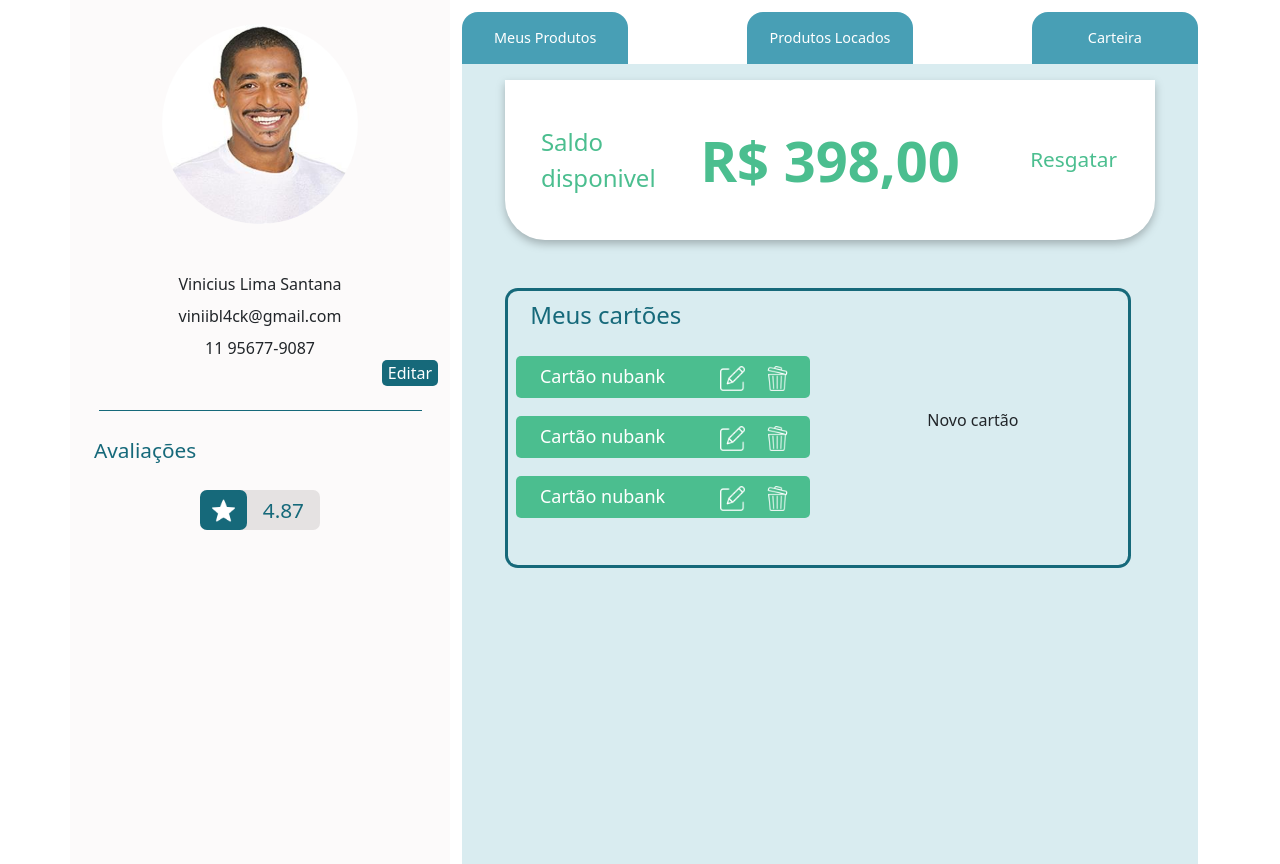
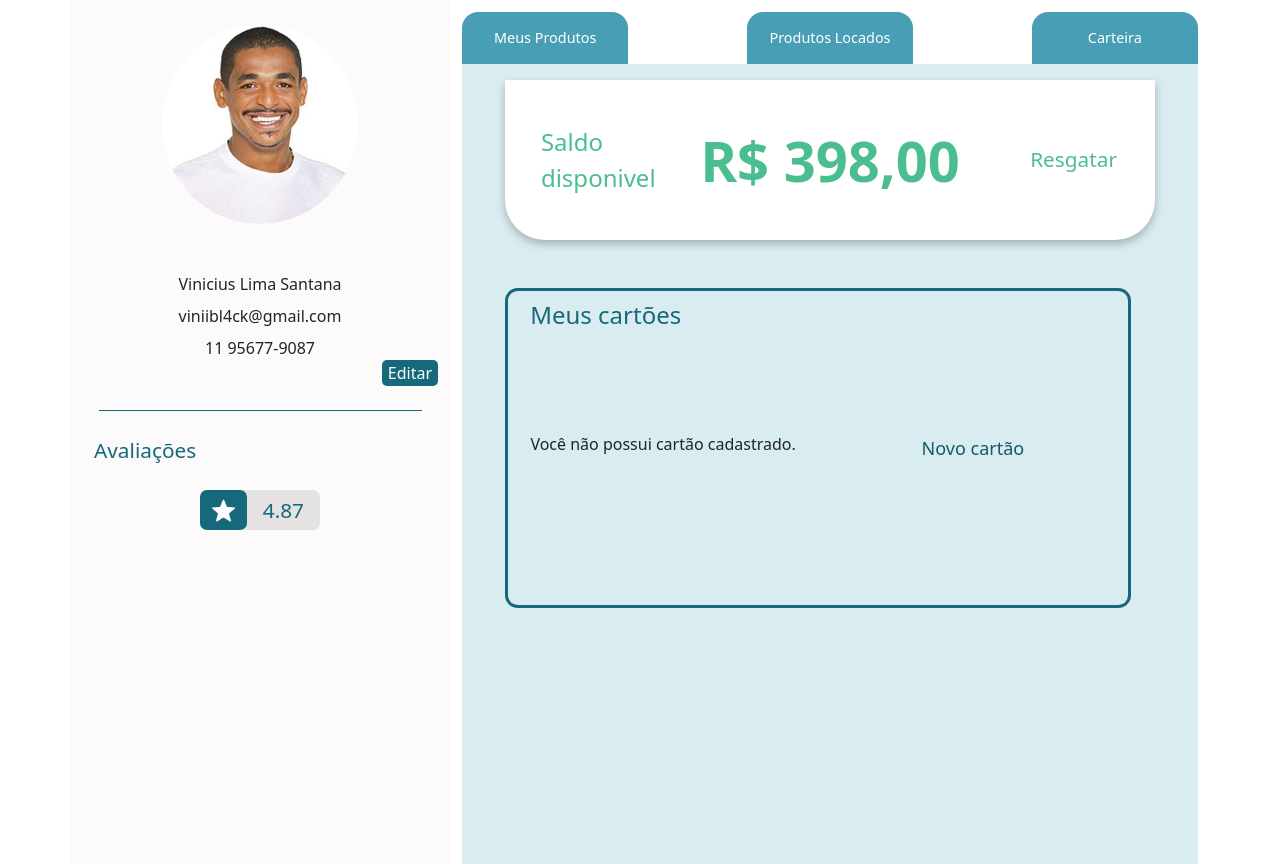
Before and after one commit to FlexRent/flexrentReact, a React (Create React App) app: page /minha-area in a window 1280 px wide. Built offline with nearby package versions, Linux system fonts and the light colour scheme.

Commit message:
Finalizando tela de cartoes

```diff
--- /dev/null
+++ b/src/Css/MinhaArea/CartaoForms.css
@@ -0,0 +1,38 @@
+.forms {
+    height: 100%;
+    width: 100%;
+    /* background-color: purple; */
+}
+
+
+.forms-header h5{
+    color: #16697A;
+    font-weight: 500;
+    font-size: x-large;
+    padding-top: 10px;
+}
+
+.forms-header button{
+    border: none;
+    background: none;
+    color: #135967;
+    font-weight: 300;
+    cursor: pointer;
+    font-size: large;
+}
+
+.forms .forms-content{
+    height: 100%;
+    width: 90%;
+    margin-left: 20px;
+}
+
+.custom-border{
+    border-color: #135967;
+}
+
+input[type="number"]::-webkit-inner-spin-button,
+input[type="number"]::-webkit-outer-spin-button {
+  -webkit-appearance: none;
+  margin: 0;
+}
--- a/src/Css/MinhaArea/Carteira.css
+++ b/src/Css/MinhaArea/Carteira.css
@@ -18,11 +18,9 @@
 }
 
 #saldo-atual{
-    /* font-size: min(max(1.6vw), 2vw); */
     padding-left: 5vw;
     font-weight: 200;
     font-size: 1.5rem;
-    /* background-color: aquamarine; */
 }
 
 
@@ -34,8 +32,7 @@
 
 #saldo-button button{
     font-size: 1.3rem;
-    /* font-size: min(max(20px, 1.5vw), 22px); */
-    /* min-width: 3vw; */
+
     font-weight: 200;
     border-style: none;
     background-color: transparent;
@@ -52,7 +49,7 @@
 
 .cartao-content{
     height: 30vh;
-    min-height: 280px;
+    min-height: 320px;
     min-width: 500px;
     width: 100%;
     min-width: 450px;
@@ -82,12 +79,13 @@
         border-style: solid;
         border-radius: 1vw;
         margin-bottom: 10px;
+        height: 250px;
     }
 
     .bord-box-B{
         border-style: solid;
         border-radius: 1vw;
-        color: green;
+        color: #16697A;
         background-color: none;
     }
 }
@@ -100,7 +98,25 @@
     padding-top: 10px;
 }
 
+#listCard{
+    height: 60%;
+}
 
 #newCard{
     height: 100%;
 }
+
+#newCard button{
+    border: none;
+    background: none;
+    color: #135967;
+    font-weight: 400;
+    cursor: pointer;
+    font-size: large;
+}
+
+#newCard button:hover{
+    /* font-size: x-large; */
+    font-weight: 600;
+    color: #4BBE8F;
+}
--- a/src/components/MinhaArea/CartaoForms.js
+++ b/src/components/MinhaArea/CartaoForms.js
@@ -1,8 +1,44 @@
+import '../../Css/MinhaArea/CartaoForms.css'
 
+export default function CartaoForms() {
+    return (
+        <div className='forms row'>
+            <div className='forms-header d-flex justify-content-center align-items-center'>
+                <h5 className='col-10'> Editar </h5>
+                <button type="submit" className='col-2'> Salvar </button>
+            </div>
 
-export default function CartaoForms(){
-    return(
-    <diV>
-    </diV>
+            <div className='forms-content'>
 
-    )}
+                <form className="row">
+                    <div class="col-12 ">
+                        <label for="inputEmail4" class="form-label">Titulo</label>
+                        <input type="text" class="form-control form-control-sm custom-border" id="titulo-cartao"/>
+
+                        <label for="inputEmail4" class="form-label ">Nome impresso</label>
+                        <input type="text" class="form-control form-control-sm custom-border" id="nome-cartao" />
+
+                        <label for="inputEmail4" class="form-label">Numero do cartão</label>
+                        <input type="number" class="form-control form-control-sm custom-border input-number-custom" id="numero-cartao" />
+                    </div>
+
+                    <div class="col-5">
+                        <label for="inputEmail4" class="form-label">Validade</label>
+                        <input type="email" class="form-control form-control-sm custom-border" id="validade-cartao"/>
+                    </div>
+
+                    <div className='col-2'> </div>
+
+                    <div class="col-5">
+                        <label for="inputPassword4" class="form-label">CVV</label>
+                        <input  type="number" class="form-control form-control-sm custom-border" id="cvv-cartao" min="0" max="999" />
+                    </div>
+
+                </form>
+
+            </div>
+
+        </div>
+
+    )
+}
--- a/src/components/MinhaArea/Carteira.js
+++ b/src/components/MinhaArea/Carteira.js
@@ -1,5 +1,6 @@
 import '../../Css/MinhaArea/Carteira.css';
 import CartaoInfo from './CartaoInfo';
+import CartaoForms from './CartaoForms';
 
 
 export default function Carteira(){
@@ -29,17 +30,20 @@ export default function Carteira(){
                 <div className='bord-box-A col-12 col-md-6 '>
                     <h5> Meus cartões </h5>
 
-                    <div className=' justify-content-center align-items-center row'>
+                    <div className='d-flex align-items-center justify-content-center row' id='listCard'>
+                        <span className='text-center pt-4'> Você não possui cartão cadastrado.</span>
+                        {/* <CartaoInfo/>
                         <CartaoInfo/>
-                        <CartaoInfo/>
-                        <CartaoInfo/>
+                        <CartaoInfo/> */}
+
                     </div>
 
                 </div>
 
                 <div className='bord-box-B col-12 col-md-6'>
                     <div className='d-flex align-items-center justify-content-center' id='newCard' >
-                    <p> Novo cartão </p>
+                        <button>  Novo cartão </button>
+                        {/* <CartaoForms/> */}
                     </div>
 
                 </div>
```
